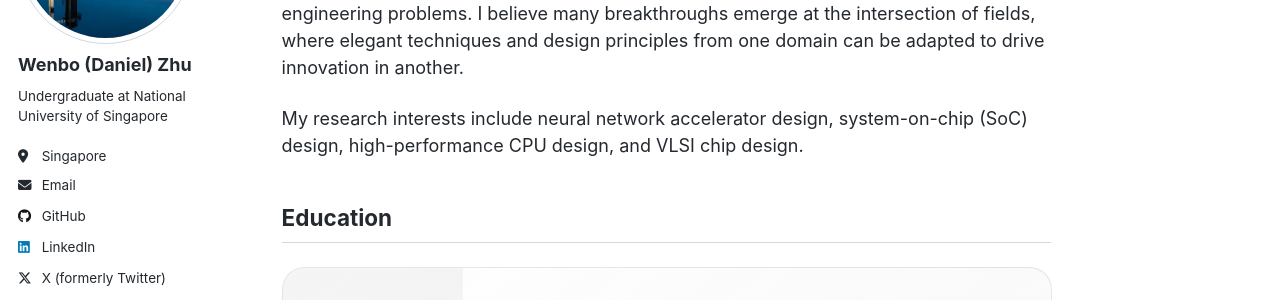
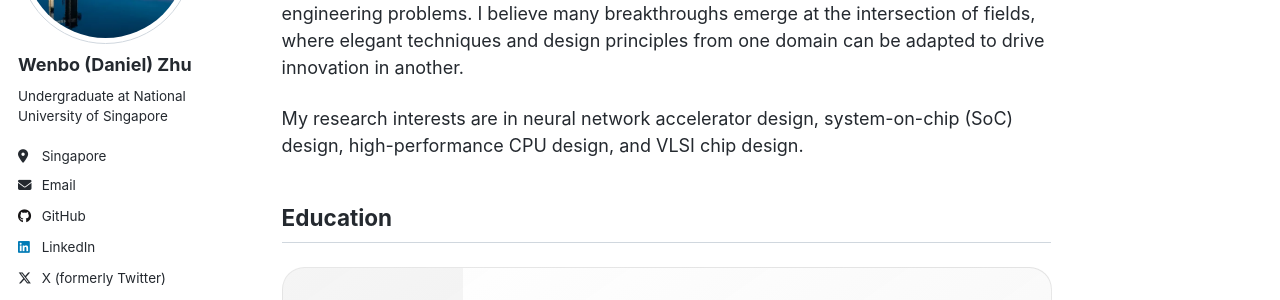
Before and after one commit to mendax1234/mendax1234.github.io, a Jekyll site: the page built from _pages/about.md, in a window 1280 px wide and 926 px high. Shown: the part 230-530 px from the top of the window. Built offline with Jekyll 4.4.1, drawn with Linux system fonts in a browser that asks for light colours.

Commit message:
Update research interests

```diff
--- a/_pages/about.md
+++ b/_pages/about.md
@@ -10,7 +10,7 @@
 
 I'm passionate about connecting ideas across different disciplines - electronics, computer science, mathematics, physics, geography, and even music - to solve real-world engineering problems. I believe many breakthroughs emerge at the intersection of fields, where elegant techniques and design principles from one domain can be adapted to drive innovation in another.
 
-My research interests include neural network accelerator design, system-on-chip (SoC) design, high-performance CPU design, and VLSI chip design.
+My research interests are in neural network accelerator design, system-on-chip (SoC) design, high-performance CPU design, and VLSI chip design.
 
 <!-- Selected Publications
 ------ -->
```
